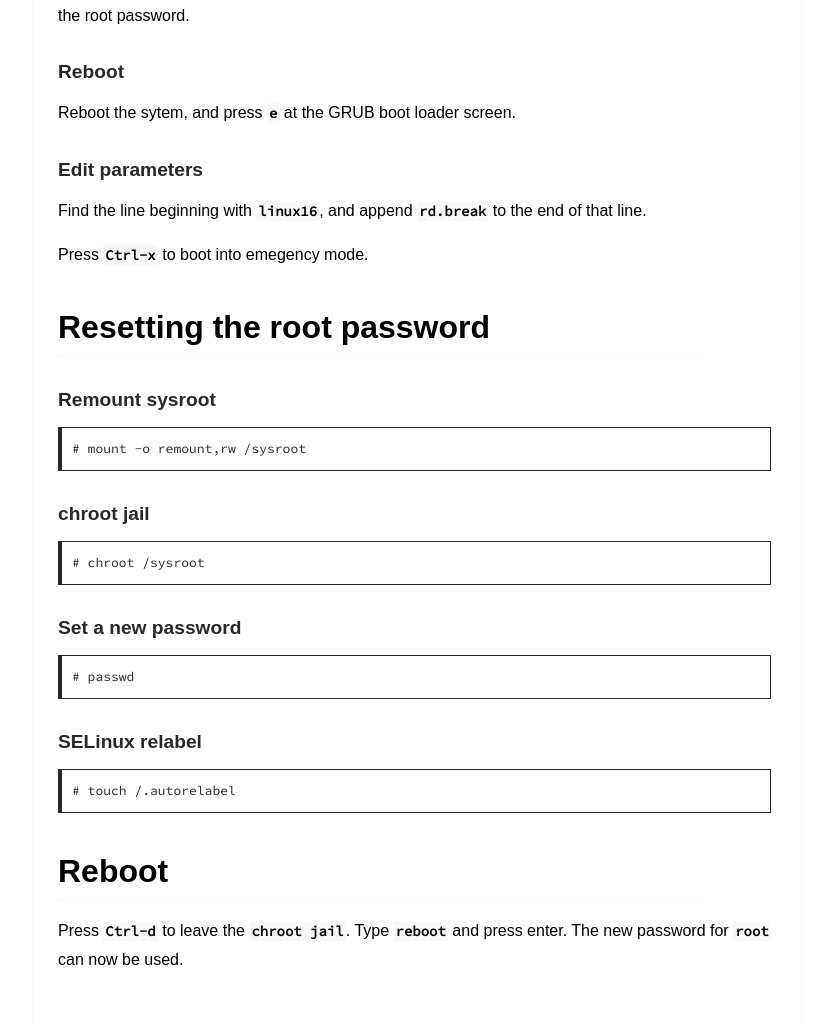
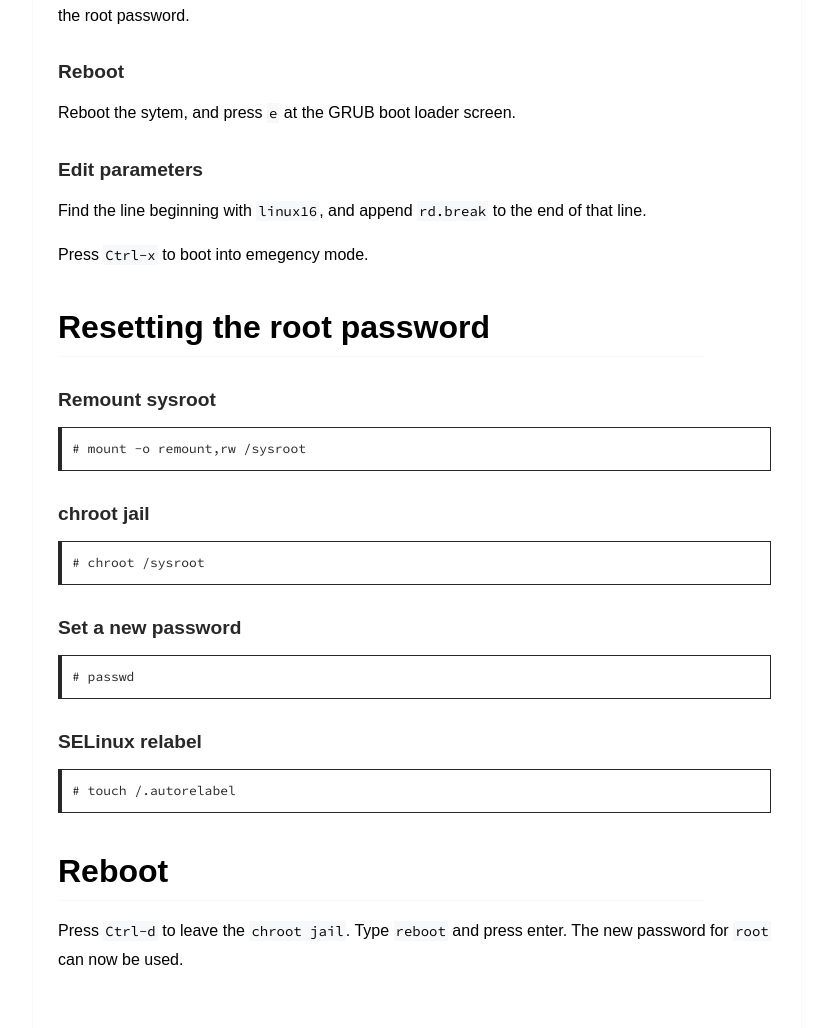
Before and after one commit to execas/execas.github.io, a Jekyll site: the page built from _posts/2018-09-03-reset-root-password-on-centos-linux.md, in a window 1280 px wide. Shown: the part 468-1496 px from the top of the page, without its empty margins (223-1056 px from the left). Built offline with Jekyll 4.4.1, drawn with Linux system fonts in a browser that asks for light colours.

Commit message:
Update execas.css

```diff
--- a/css/execas.css
+++ b/css/execas.css
@@ -83,7 +83,6 @@ code {
      whitespace:normal;
      color:#000000;
      font-size:14px;
-     font-weight:600;
      padding:1px 2px;
 }
 
```
